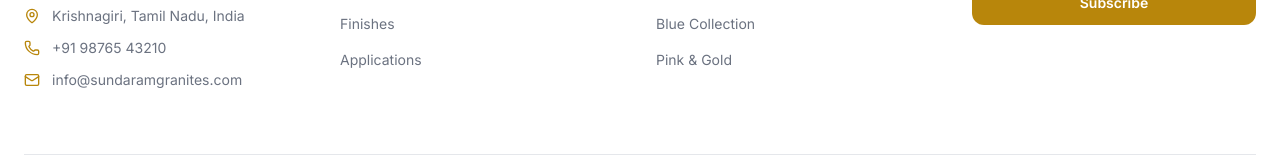
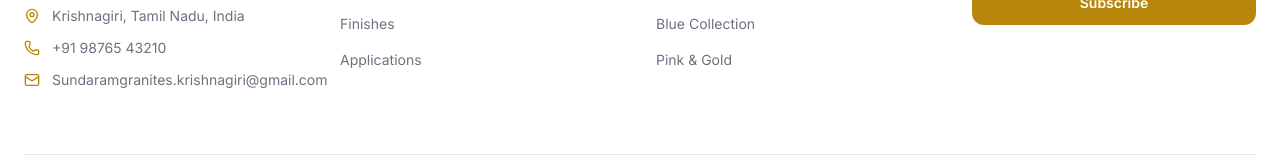
Before and after one commit to vanshDalal521/Gradient-stone, a Next.js app: page /contact in a window 1280 px wide. Shown: the part 1606-1766 px from the top of the page. Built offline with nearby package versions, Linux system fonts and the light colour scheme; a web font is replaced by a local one.

Commit message:
Update email to Sundaramgranites.krishnagiri@gmail.com across site

```diff
--- a/src/app/contact/ContactPageClient.tsx
+++ b/src/app/contact/ContactPageClient.tsx
@@ -34,7 +34,7 @@
   {
     icon: Mail,
     title: "Email",
-    lines: ["info@sundaramgranites.com"],
+    lines: ["Sundaramgranites.krishnagiri@gmail.com"],
   },
   {
     icon: MessageCircle,
--- a/src/components/layout/Footer.tsx
+++ b/src/components/layout/Footer.tsx
@@ -64,10 +64,10 @@
               <div className="flex items-center gap-3 text-[#6B7280]">
                 <Mail className="w-4 h-4 text-[#B8860B] shrink-0" />
                 <a
-                  href="mailto:info@sundaramgranites.com"
+                  href="mailto:Sundaramgranites.krishnagiri@gmail.com"
                   className="hover:text-[#1A1A1A] transition-colors duration-200"
                 >
-                  info@sundaramgranites.com
+                  Sundaramgranites.krishnagiri@gmail.com
                 </a>
               </div>
             </div>
```
